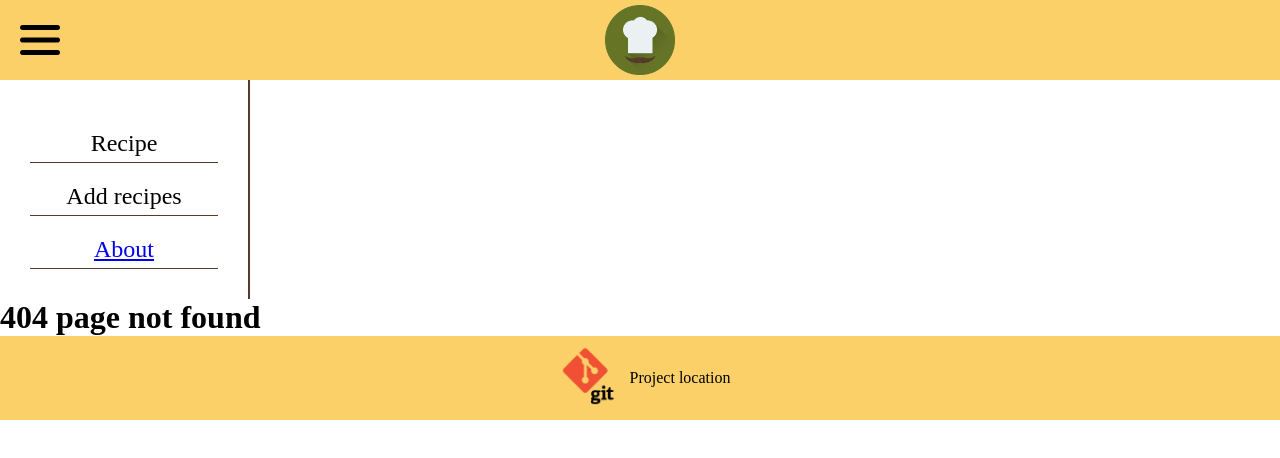
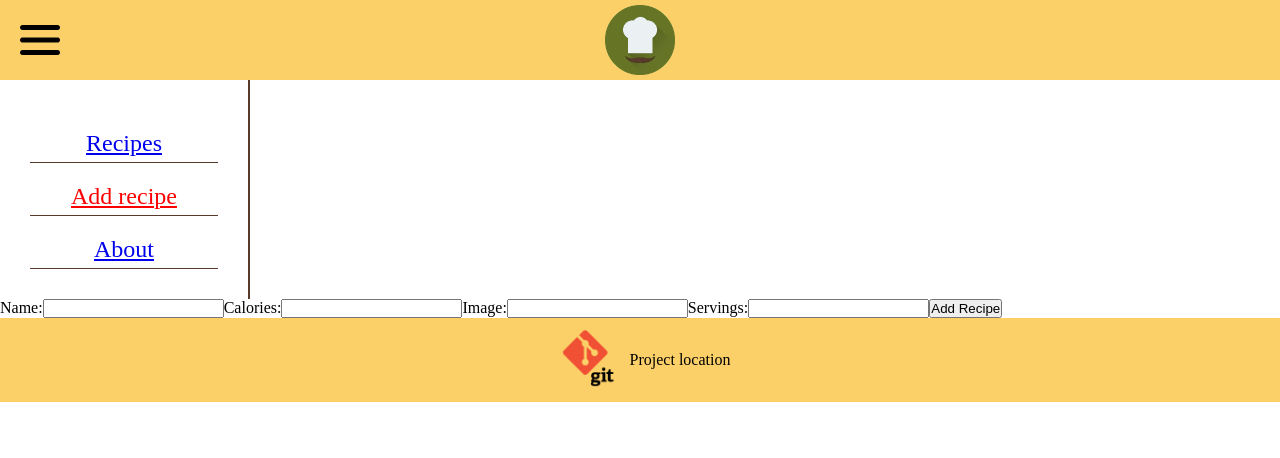
Before and after one commit to martxgomez/react-app, a React (Vite) app: page /form in a window 1280 px wide. Before the commit this address had no page. Shown: the top 458 px of the page. Built offline with nearby package versions, Linux system fonts and the light colour scheme.

Commit message:
Form done, sidebar and app updated

```diff
--- a/src/App.jsx
+++ b/src/App.jsx
@@ -14,6 +14,7 @@ import DashboardPage from "./pages/DashboardPage";
 import RecipeDetailsPage from "./pages/RecipeDetaisPage";
 import AboutPage from "./components/AboutPage";
 import NotFoundPage from "./components/NotFoundPage";
+import Form from "./components/Recipes/Form";
 
 function App() {
   return (
@@ -22,8 +23,9 @@ function App() {
       <Sidebar />
       <Routes>
         <Route path="/" element={<DashboardPage />} />
+        <Route path="/about" element={<AboutPage />} />
+        <Route path="/form" element={<Form/>} />
         <Route path="/recipes/:recipeId" element={<RecipeDetailsPage />} />
-        <Route path="/about" element={<AboutPage />} />
         <Route path="*" element={<NotFoundPage />} />
       </Routes>
 
--- /dev/null
+++ b/src/components/Recipes/Form.jsx
@@ -0,0 +1,72 @@
+import { useState } from "react";
+
+function Form(props) {
+  //creamos constantes de estado para añadir cada prop
+  const [name, setName] = useState();
+  const [calories, setCalories] = useState();
+  const [image, setImage] = useState();
+  const [servings, setServings] = useState();
+
+  //creamos una función para crear un nuevo id
+  function createRandomId() {
+    const randomId = Math.floor(Math.random() * 99999) + "a";
+    return randomId;
+  }
+
+  //creamos la función para añadir una nueva receta
+  function handleSubmit(event) {
+    event.preventDefault(); // previene el comportamiento del form por defecto que es recargar la página
+
+    //creamos la constante para la nueva receta
+    const newRecipe = {
+      id: createRandomId(),
+      name,
+      calories,
+      image,
+      servings,
+    };
+
+    //añadimos la nueva receta al array anterior
+    props.setRecipes([...props.tasks, newRecipe]);
+  }
+
+  return (
+    <form onSubmit={handleSubmit}>
+      <label htmlFor="name">Name:</label>
+      <input
+        onChange={(e) => {
+          setName(e.target.value);
+        }}
+        value={name}
+        id="name"
+        type="text"
+      />
+
+      <label htmlFor="calories">Calories:</label>
+      <input
+        id="calories"
+        onChange={(e) => setCalories(e.target.value)}
+        value={calories}
+        type="text"
+      />
+
+      <label htmlFor="image">Image:</label>
+      <input
+        id="image"
+        type="url"
+        onChange={(e) => setImage(e.target.value)}
+        value={image}
+      />
+      <label htmlFor="servings">Servings:</label>
+      <input
+        id="servings"
+        type="number"
+        onChange={(e) => setServings(e.target.value)}
+        value={image}
+      />
+      <button type="submit">Add Recipe</button>
+    </form>
+  );
+}
+
+export default Form;
--- a/src/components/Sidebar.jsx
+++ b/src/components/Sidebar.jsx
@@ -1,20 +1,23 @@
 import "./Sidebar.css";
 import { NavLink } from "react-router-dom";
 
-function Sidebar () {
-
+function Sidebar() {
   return (
     <section id="sidebar">
       <ul className="sidebar-ul">
-            <li> Recipe </li>
-            <li> Add recipes </li>
         <li>
-            <NavLink to ="/about">About</NavLink>
+          <NavLink to="/">Recipes</NavLink>
+        </li>
+        <li>
+          <NavLink to="/form">Add recipe</NavLink>
+        </li>
+        <li>
+          {" "}
+          <NavLink to="/about">About</NavLink>
         </li>
       </ul>
-
     </section>
-)
+  );
 }
 
 export default Sidebar;
```
Lines whose indentation alone changed are shown as unchanged.
